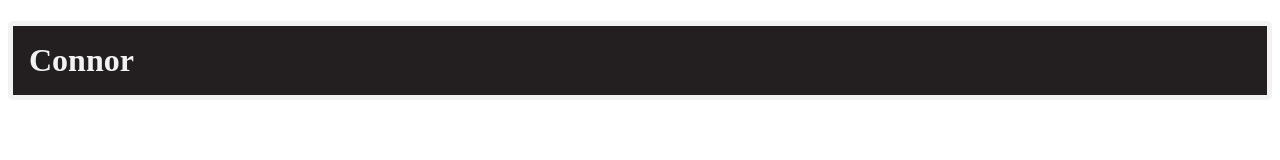
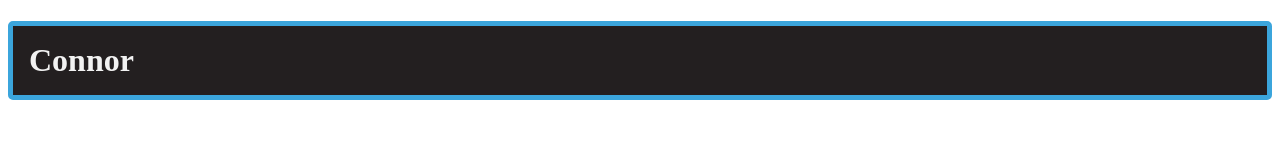
Before and after one commit to connorbriggs/hello-world, a plain HTML site: page index.html in a window 1280 px wide. Drawn offline with Linux system fonts and the light colour scheme.

Commit message:
update the border color

```diff
--- a/style.css
+++ b/style.css
@@ -7,7 +7,7 @@
     border-top-right-radius: 5px;
     border-start-end-radius: 5px;
     border-style: solid;
-    outline-color: #3BA5DC;
     background-color: #231F20;
     color: #F2F2F2;
+    border-color: #3BA5DC;
 }
```
